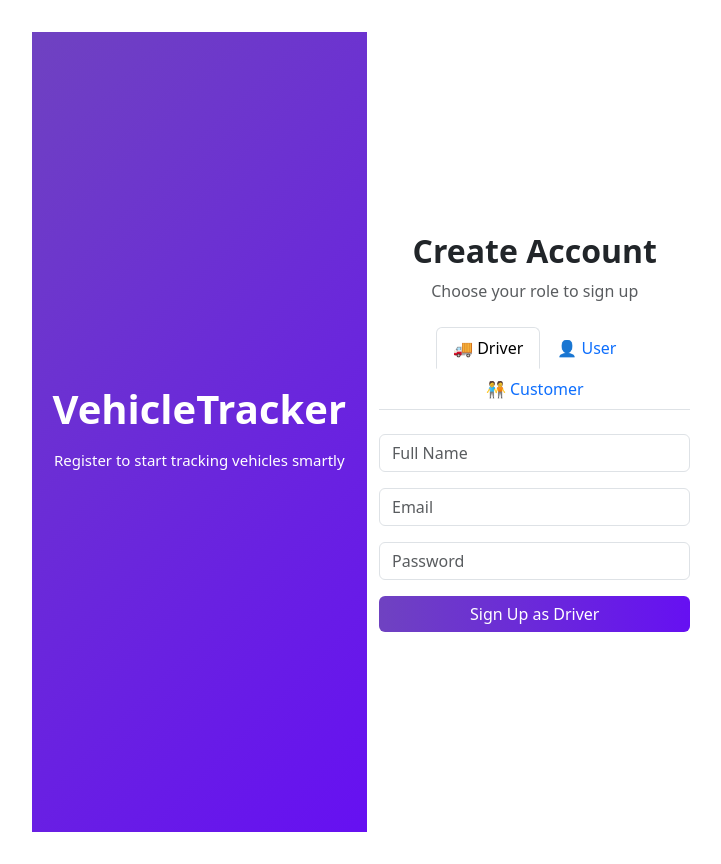
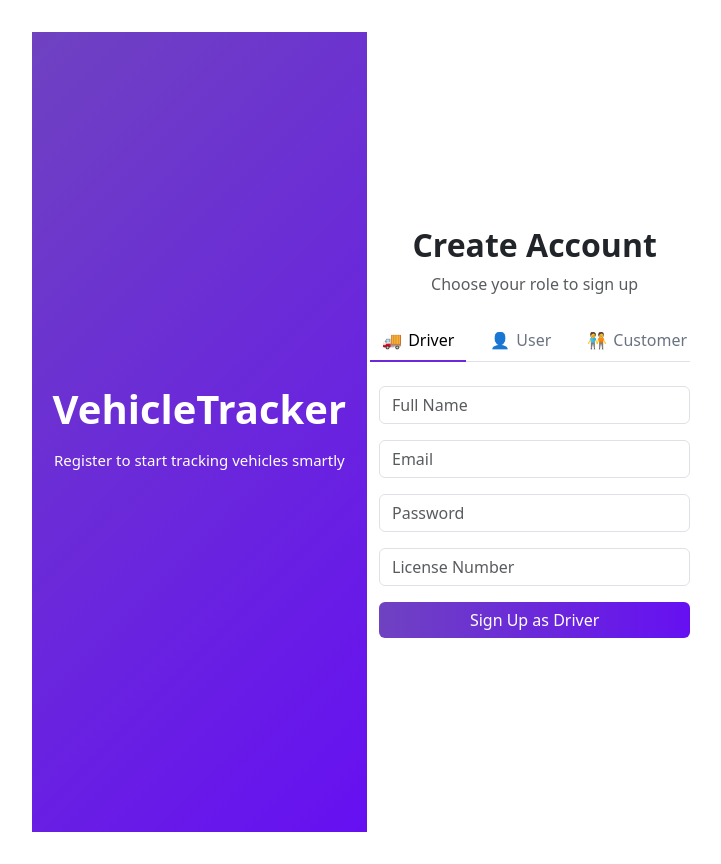
Before and after one commit to pratham5816/DAC-PROJECT, a React (Vite) app in the folder front_end/VehicleTracker/: page /signup/1 in a window 1280 px wide. Shown: the whole page, without its empty margins (273-994 px from the left). Built offline with nearby package versions, Linux system fonts and the light colour scheme.

Commit message:
Signup API connected with Backend

```diff
--- a/front_end/VehicleTracker/package.json
+++ b/front_end/VehicleTracker/package.json
@@ -17,6 +17,7 @@
     "react": "^19.2.0",
     "react-bootstrap": "^2.10.10",
     "react-dom": "^19.2.0",
+    "react-icons": "^5.5.0",
     "react-router-dom": "^6.30.3"
   },
   "devDependencies": {
--- a/front_end/VehicleTracker/src/Components/CreateDrive.jsx
+++ b/front_end/VehicleTracker/src/Components/CreateDrive.jsx
@@ -16,6 +16,7 @@ const CreateDrive = () => {
 
   const [error, setError] = useState("");
   const [success, setSuccess] = useState("");
+
 
   const handleDriverChange = (e) => {
     setDriver({ ...driver, [e.target.name]: e.target.value });
@@ -41,7 +42,9 @@ const CreateDrive = () => {
 
       const driverId = driverRes.data.driverId;
 
-      const res = await axios.post("http://localhost:8080/drive/createDrive", {
+      const ResponseApi = await axios.post(
+        "http://localhost:8080/drive/createDrive",
+        {
           vehicleNumber: vehicleNumber,
           driverId: driverId,
           startpointId: startPoint, // later add start point
@@ -49,11 +52,12 @@ const CreateDrive = () => {
           latitude: 0, // later add latitude
           longitude: 0, // later add longitude
           // logged-in user
-      });
+        },
+      );
 
       setSuccess("Ride created successfully!");
     } catch (error) {
-      console.error("Error creating ride: ", res.data.error);
+      console.error("Error creating ride: " + error);
       setError("Failed to create ride");
     }
   };
--- a/front_end/VehicleTracker/src/Components/DriverSignup.jsx
+++ b/front_end/VehicleTracker/src/Components/DriverSignup.jsx
@@ -1,5 +1,5 @@
 import { useState } from "react";
-import { useNavigate } from 'react-router-dom';
+import { useNavigate } from "react-router-dom";
 import axios from "axios";
 
 import { Form, Button } from "react-bootstrap";
@@ -7,9 +7,10 @@ import { Form, Button } from "react-bootstrap";
 function DriverSignup() {
   const navigate = useNavigate();
   const [form, setForm] = useState({
-          name: "",
+    driverName: "",
     email: "",
-          password: ""
+    password: "",
+    licenseNumber: "",
   });
 
   const handleChange = (e) => {
@@ -20,20 +21,17 @@ function DriverSignup() {
     e.preventDefault();
 
     try {
-      await axios.post("http://localhost:8080/driver/signup", form);
+      await axios.post("http://localhost:8080/driver/register", form);
       alert("Driver registered successfully! Please login.");
       navigate("/");
-    } catch(err){
-        if(err.response?.status === 409){
+    } catch (err) {
+      if (err.response?.status === 409) {
         alert("This email is already registered. Please login.");
       } else {
         alert("Signup failed. Try again.");
       }
     }
   };
-
-
-
 
   return (
     <Form onSubmit={handleSubmit}>
@@ -66,12 +64,22 @@ function DriverSignup() {
         />
       </Form.Group>
 
+      <Form.Group className="mb-3">
+        <Form.Control
+          name="LicenseNumber"
+          type="text"
+          placeholder="License Number"
+          required
+          onChange={handleChange}
+        />
+      </Form.Group>
+
       <Button
         type="submit"
         className="w-100"
         style={{
           background: "linear-gradient(90deg, #6f42c1, #6610f2)",
-          border: "none"
+          border: "none",
         }}
       >
         Sign Up as Driver
--- a/front_end/VehicleTracker/src/Components/Header.jsx
+++ b/front_end/VehicleTracker/src/Components/Header.jsx
@@ -10,7 +10,7 @@ const Header = () => {
 
   const logout = () => {
     localStorage.clear();
-    navigate("/login");
+    navigate("/");
   };
 
   return (
--- /dev/null
+++ b/front_end/VehicleTracker/src/Components/LoginPasswordIcon.jsx
@@ -0,0 +1,33 @@
+import { useState } from "react";
+import { FaEye, FaEyeSlash } from "react-icons/fa";
+
+function Login() {
+  const [showPassword, setShowPassword] = useState(false);
+  const [password, setPassword] = useState("");
+
+  return (
+    <div className="mb-3">
+      <label className="form-label">Password</label>
+
+      <div className="input-group">
+        <input
+          type={showPassword ? "text" : "password"}
+          className="form-control"
+          placeholder="Enter password"
+          value={password}
+          onChange={(e) => setPassword(e.target.value)}
+        />
+
+        <span
+          className="input-group-text"
+          style={{ cursor: "pointer" }}
+          onClick={() => setShowPassword(!showPassword)}
+        >
+          {showPassword ? <FaEyeSlash /> : <FaEye />}
+        </span>
+      </div>
+    </div>
+  );
+}
+
+export default Login;
--- a/front_end/VehicleTracker/src/Components/UserSignup.jsx
+++ b/front_end/VehicleTracker/src/Components/UserSignup.jsx
@@ -1,5 +1,5 @@
 import { useState } from "react";
-//import axios from "axios";
+import axios from "axios";
 import { Form, Button } from "react-bootstrap";
 
 function UserSignup() {
@@ -17,7 +17,7 @@ function UserSignup() {
     e.preventDefault();
 
     try {
-     // await axios.post("http://localhost:8080/user/signup", form);
+      await axios.post("http://localhost:8080/user/register", form);
       alert("Driver registered successfully");
     } catch {
       alert("Signup failed");
--- a/front_end/VehicleTracker/src/Pages/CustomerPage.jsx
+++ b/front_end/VehicleTracker/src/Pages/CustomerPage.jsx
@@ -2,9 +2,9 @@ import React from "react";
 
 const CustomerPage = () => {
   return (
-    <div className="p-4">
-      <h2>Customer Dashboard</h2>
-      <p>Here you can request trips, view progress, and communicate with drivers.</p>
+    <div className="create-drive-wrapper">
+      <h2>Customer Page</h2>
+      <p>Welcome to the Customer Page!</p>
     </div>
   );
 };
--- a/front_end/VehicleTracker/src/Pages/LoginPage.css
+++ b/front_end/VehicleTracker/src/Pages/LoginPage.css
@@ -31,6 +31,8 @@
   width: 100%;
   max-width: 400px;
 }
+
+
 
 /* ===== Tablets (≤ 992px) ===== */
 
--- a/front_end/VehicleTracker/src/Pages/LoginPage.jsx
+++ b/front_end/VehicleTracker/src/Pages/LoginPage.jsx
@@ -3,6 +3,7 @@ import { Container, Row, Col, Form, Button, Tab, Nav } from "react-bootstrap";
 import { useNavigate } from "react-router-dom";
 import axios from "axios";
 import "./LoginPage.css";
+import "../Components/LoginPasswordIcon.jsx";
 import DriverSignup from "../Components/DriverSignup";
 
 const LoginPage = ({ onLogin }) => {
@@ -11,6 +12,7 @@ const LoginPage = ({ onLogin }) => {
   const [password, setPassword] = useState("");
   const [error, setError] = useState("");
   const [loginResult, setLoginResult] = useState(null);
+
 
   // Regex patterns
   const emailRegex = /^[^\s@]+@[^\s@]+\.[^\s@]+$/; // basic email validation
@@ -90,6 +92,8 @@ const LoginPage = ({ onLogin }) => {
   const handleSignup = () => {
     navigate(`/signup/${activeTab}`);
   };
+
+
 
   return (
     <Container fluid className="login-container">
--- /dev/null
+++ b/front_end/VehicleTracker/src/Pages/SignupPage.css
@@ -0,0 +1,41 @@
+/* FORCE tabs in single row on all screens */
+.signup-tabs {
+  display: flex !important;
+  flex-direction: row !important;
+  flex-wrap: nowrap !important;
+  gap: 12px;
+  border-bottom: 1px solid #e5e7eb;
+}
+
+/* Individual tab styling */
+.signup-tabs .nav-item {
+  flex: 1 1 auto;
+  text-align: center;
+}
+
+/* Link styling */
+.signup-tabs .nav-link {
+  display: flex;
+  align-items: center;
+  justify-content: center;
+  gap: 6px;
+  white-space: nowrap;
+  border: none !important;
+  color: #6b7280;
+  font-weight: 500;
+  padding: 0.5rem 0.75rem;
+}
+
+/* Active tab */
+.signup-tabs .nav-link.active {
+  color: #6d28d9;
+  background: transparent !important;
+  border-bottom: 2px solid #6d28d9 !important;
+}
+
+/* Small mobile fix */
+@media (max-width: 480px) {
+  .signup-tabs .nav-link span {
+    font-size: 0.8rem;
+  }
+}
--- a/front_end/VehicleTracker/src/Pages/SignupPage.jsx
+++ b/front_end/VehicleTracker/src/Pages/SignupPage.jsx
@@ -1,9 +1,11 @@
 import { useState } from "react";
 import { Container, Row, Col, Tab, Nav } from "react-bootstrap";
 import DriverSignup from "../Components/DriverSignup";
-import "./LoginPage.css"; //
+
 import UserSignup from "../Components/UserSignup";
 import CustomerSignup from "../Components/CustomerSignup";
+import "./LoginPage.css"; //
+import "./SignupPage.css";
 
 function SignupPage() {
   const [activeTab, setActiveTab] = useState("driver");
@@ -11,7 +13,6 @@ function SignupPage() {
   return (
     <Container fluid className="login-container">
       <Row className="h-100">
-
         {/* LEFT PANEL (same as login) */}
         <Col md={6} className="login-left">
           <h1 className="fw-bold mb-3">VehicleTracker</h1>
@@ -24,27 +25,32 @@ function SignupPage() {
         <Col md={6} className="login-right">
           <div className="login-form-wrapper">
             <h2 className="fw-semibold mb-2">Create Account</h2>
-            <p className="text-muted mb-4">
-              Choose your role to sign up
-            </p>
+            <p className="text-muted mb-4">Choose your role to sign up</p>
 
-            <Tab.Container activeKey={activeTab} onSelect={(k) => setActiveTab(k)}>
-
+            <Tab.Container
+              activeKey={activeTab}
+              onSelect={(k) => setActiveTab(k)}
+            >
               {/* TABS */}
-              <Nav variant="tabs" className="mb-4 justify-content-center">
+              <Nav
+                variant="tabs"
+                className="mb-4 signup-tabs d-flex flex-row flex-nowrap justify-content-center"
+              >
                 <Nav.Item>
-                  <Nav.Link eventKey="driver">
-                    🚚 Driver
+                  <Nav.Link eventKey="driver" className="tab-item">
+                    🚚 <span>Driver</span>
                   </Nav.Link>
                 </Nav.Item>
+
                 <Nav.Item>
-                  <Nav.Link eventKey="user">
-                    👤 User
+                  <Nav.Link eventKey="user" className="tab-item">
+                    👤 <span>User</span>
                   </Nav.Link>
                 </Nav.Item>
+
                 <Nav.Item>
-                  <Nav.Link eventKey="customer">
-                    🧑‍🤝‍🧑 Customer
+                  <Nav.Link eventKey="customer" className="tab-item">
+                    🧑‍🤝‍🧑 <span>Customer</span>
                   </Nav.Link>
                 </Nav.Item>
               </Nav>
@@ -56,18 +62,16 @@ function SignupPage() {
                 </Tab.Pane>
 
                 <Tab.Pane eventKey="user">
-                  <UserSignup/>
+                  <UserSignup />
                 </Tab.Pane>
 
                 <Tab.Pane eventKey="customer">
-                  <CustomerSignup/>
+                  <CustomerSignup />
                 </Tab.Pane>
               </Tab.Content>
-
             </Tab.Container>
           </div>
         </Col>
-
       </Row>
     </Container>
   );
```
Also changed, not shown: 1 other file (tests, documents, lock files or other folders). Lines whose indentation alone changed are shown as unchanged.
